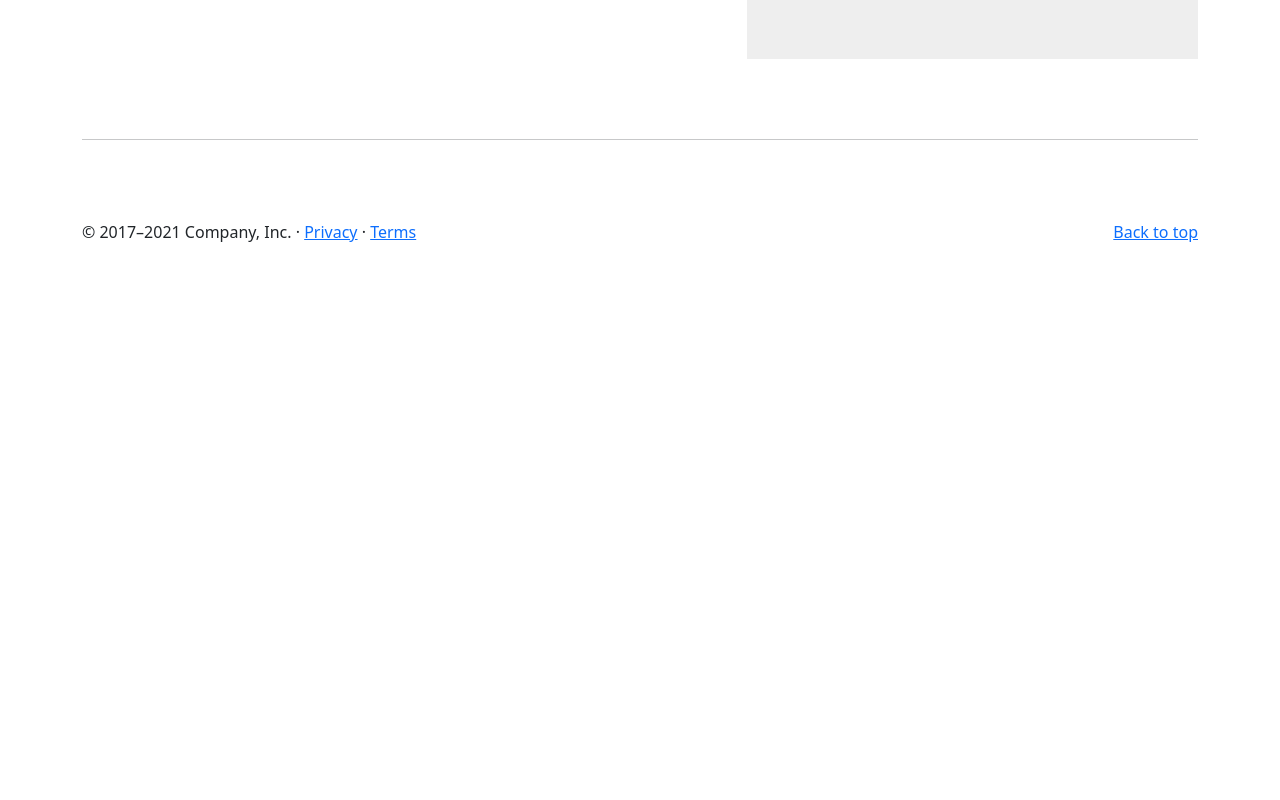
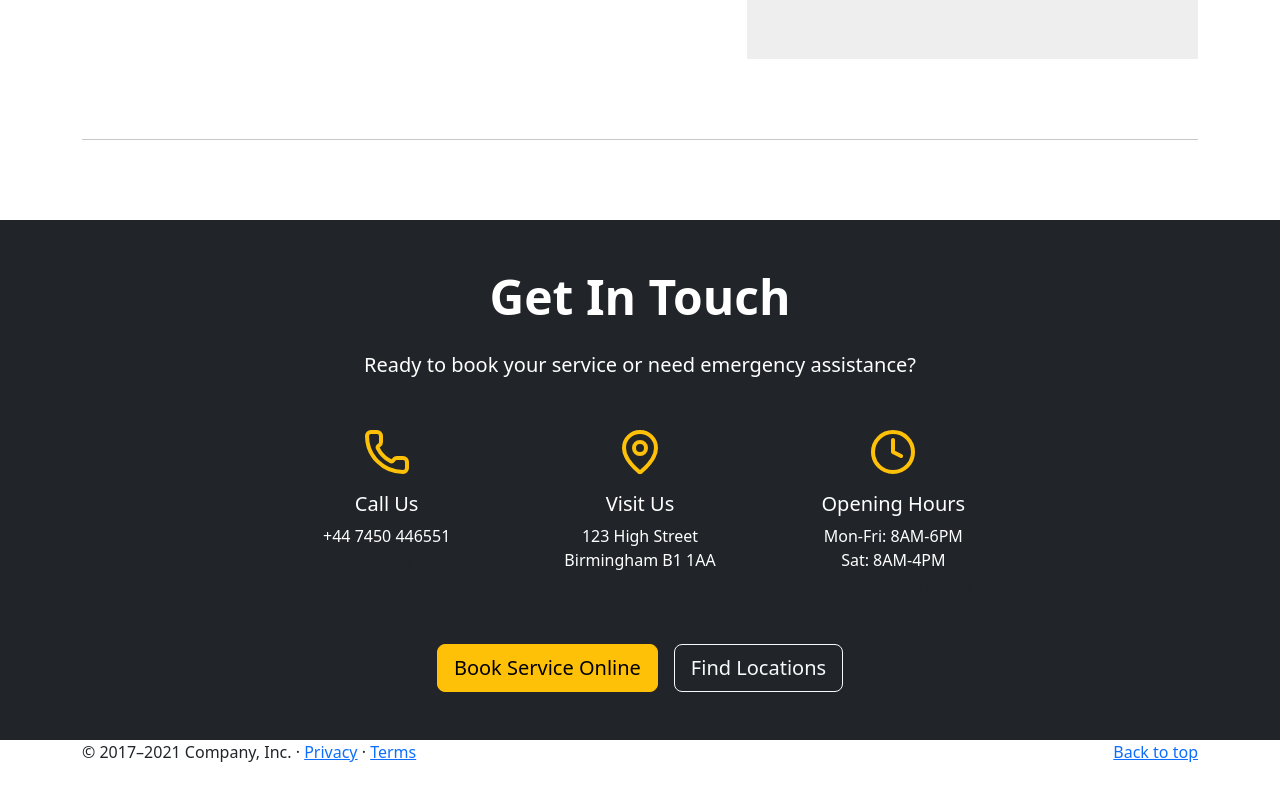
Before and after one commit to SalAlba/karim-ltd, a React (Vite) app: page / in a window 1280 px wide. Shown: the part 2592-3392 px from the top of the page. Before the commit the page ends 2900 px from the top, so only its background shows below. Built offline with nearby package versions, Linux system fonts and the light colour scheme.

Commit message:
Contact section

```diff
--- a/src/App.jsx
+++ b/src/App.jsx
@@ -3,6 +3,7 @@ import "bootstrap/dist/css/bootstrap.min.css";
 import Header from "./component/Header";
 import Carousel from "./component/Carousel";
 import Main from "./component/Main";
+import Contact from "./component/Contact";
 import Footer from "./component/Footer";
 
 function App() {
@@ -11,6 +12,7 @@ function App() {
       <Header />
       <Carousel />
       <Main />
+      <Contact />
       <Footer />
     </>
   );
--- /dev/null
+++ b/src/component/Contact.jsx
@@ -0,0 +1,91 @@
+import {
+  Phone,
+  MapPin,
+  Clock,
+  Star,
+  Wrench,
+  Car,
+  Shield,
+  Award,
+  ChevronLeft,
+  ChevronRight,
+} from "lucide-react";
+
+const Contact = () => {
+  const bookService = () => {
+    alert("Redirecting to booking page...");
+  };
+
+  const findLocations = () => {
+    alert("Finding nearest locations...");
+  };
+
+  return (
+    <section id="contact" className="py-5 bg-dark text-white">
+      <div className="container">
+        <div className="row">
+          <div className="col-lg-8 mx-auto text-center">
+            <h2 className="display-5 fw-bold mb-4">Get In Touch</h2>
+            <p className="lead mb-5">
+              Ready to book your service or need emergency assistance?
+            </p>
+
+            <div className="row g-4">
+              <div className="col-md-4">
+                <div className="text-center">
+                  <Phone className="text-warning mb-3" size={48} />
+                  <h5>Call Us</h5>
+                  <p className="mb-0">+44 7450 446551</p>
+                  <small className="text-muted">24/7 Emergency Line</small>
+                </div>
+              </div>
+
+              <div className="col-md-4">
+                <div className="text-center">
+                  <MapPin className="text-warning mb-3" size={48} />
+                  <h5>Visit Us</h5>
+                  <p className="mb-0">
+                    123 High Street
+                    <br />
+                    Birmingham B1 1AA
+                  </p>
+                  <small className="text-muted">Multiple locations</small>
+                </div>
+              </div>
+
+              <div className="col-md-4">
+                <div className="text-center">
+                  <Clock className="text-warning mb-3" size={48} />
+                  <h5>Opening Hours</h5>
+                  <p className="mb-0">
+                    Mon-Fri: 8AM-6PM
+                    <br />
+                    Sat: 8AM-4PM
+                  </p>
+                  <small className="text-muted">Sunday: Emergency only</small>
+                </div>
+              </div>
+            </div>
+
+            <div className="mt-5">
+              <button
+                className="btn btn-warning btn-lg me-3"
+                onClick={bookService}
+              >
+                Book Service Online
+              </button>
+              <button
+                className="btn btn-outline-light btn-lg"
+                onClick={findLocations}
+              >
+                Find Locations
+              </button>
+            </div>
+          </div>
+        </div>
+      </div>
+    </section>
+  );
+};
+
+export default Contact;
```
